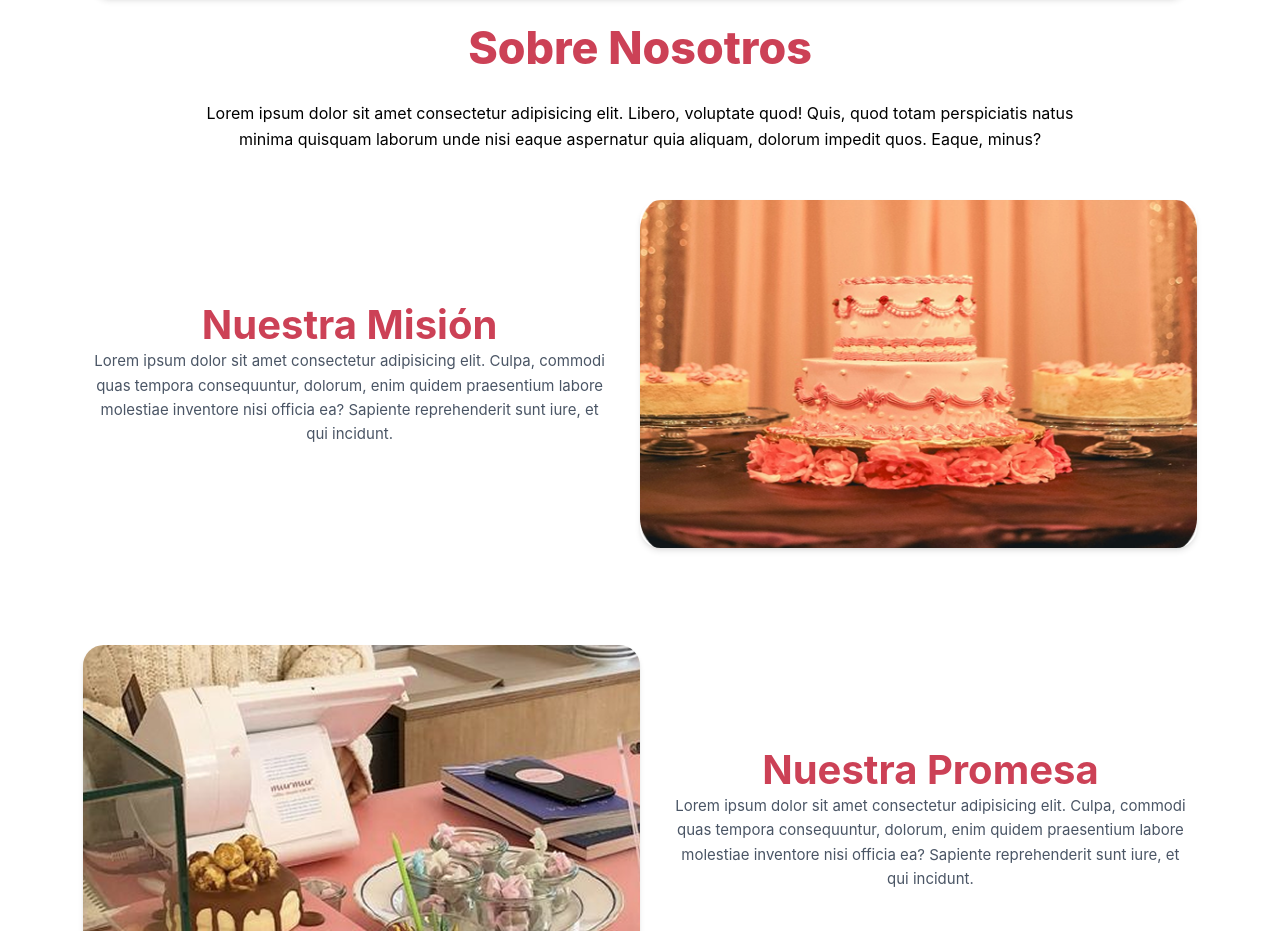
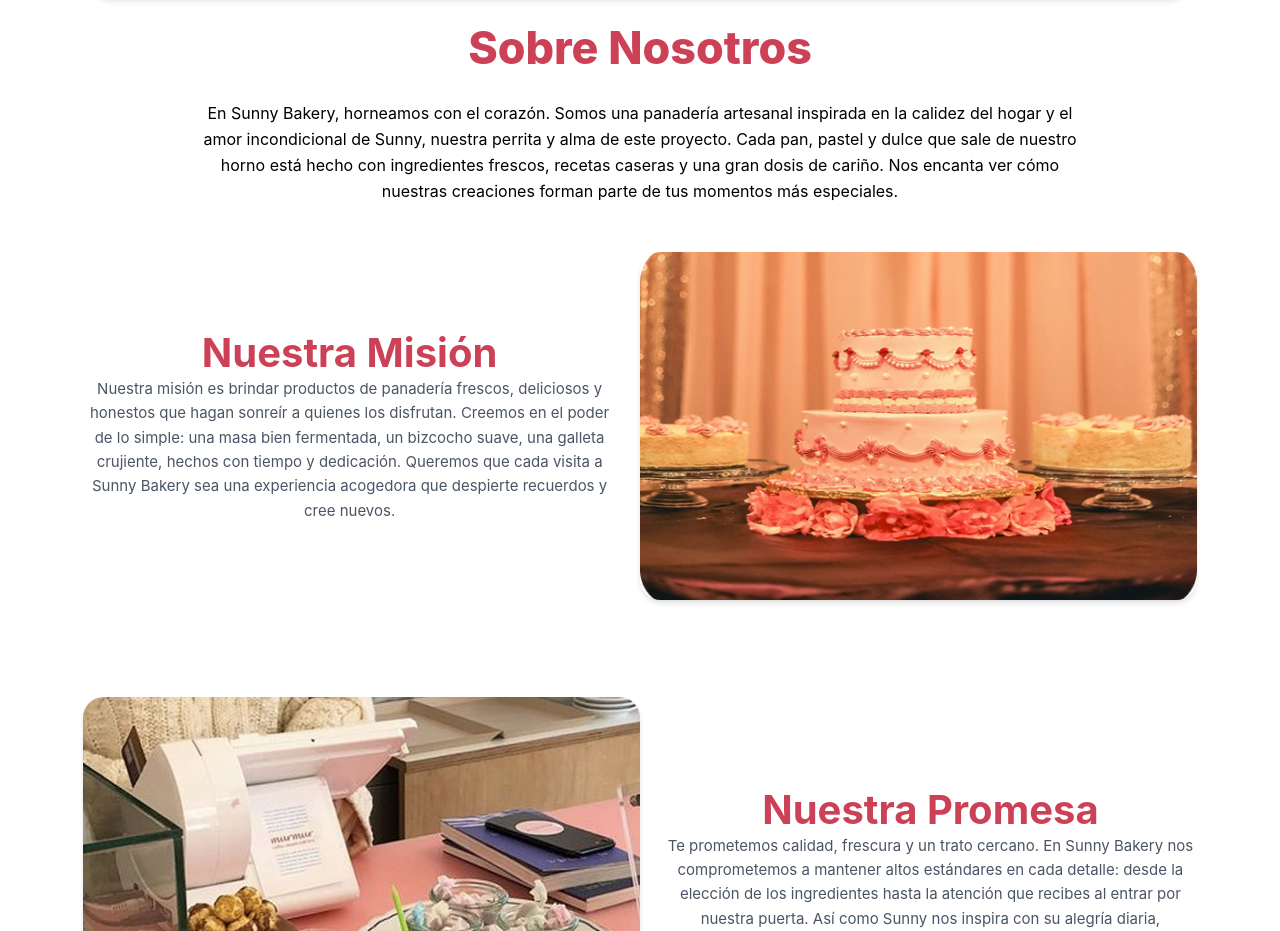
Before and after one commit to PaolaArtola/Bakery, a Vue app: page /about in a window 1280 px wide. Shown: the part 741-1672 px from the top of the page. Built offline with nearby package versions, Linux system fonts and the light colour scheme.

Commit message:
info about

```diff
--- a/src/views/AboutView.vue
+++ b/src/views/AboutView.vue
@@ -17,9 +17,11 @@ const cakeImages = [
     </div>
     <h1 class="">Sobre Nosotros</h1>
     <p class="w-[70%] text-center text-base text-gray-70 leading-relaxed">
-      Lorem ipsum dolor sit amet consectetur adipisicing elit. Libero, voluptate quod! Quis, quod
-      totam perspiciatis natus minima quisquam laborum unde nisi eaque aspernatur quia aliquam,
-      dolorum impedit quos. Eaque, minus?
+      En Sunny Bakery, horneamos con el corazón. Somos una panadería artesanal inspirada en la
+      calidez del hogar y el amor incondicional de Sunny, nuestra perrita y alma de este proyecto.
+      Cada pan, pastel y dulce que sale de nuestro horno está hecho con ingredientes frescos,
+      recetas caseras y una gran dosis de cariño. Nos encanta ver cómo nuestras creaciones forman
+      parte de tus momentos más especiales.
     </p>
 
     <!-- Segunda sección con imagen a la derecha en pantallas grandes -->
@@ -34,9 +36,11 @@ const cakeImages = [
       <div class="text-center at520:text-left at520:w-1/2 space-y-4">
         <h2 class="text-3xl font-bold text-gray-800">Nuestra Misión</h2>
         <p class="text-gray-600 leading-relaxed text-pretty">
-          Lorem ipsum dolor sit amet consectetur adipisicing elit. Culpa, commodi quas tempora
-          consequuntur, dolorum, enim quidem praesentium labore molestiae inventore nisi officia ea?
-          Sapiente reprehenderit sunt iure, et qui incidunt.
+          Nuestra misión es brindar productos de panadería frescos, deliciosos y honestos que hagan
+          sonreír a quienes los disfrutan. Creemos en el poder de lo simple: una masa bien
+          fermentada, un bizcocho suave, una galleta crujiente, hechos con tiempo y dedicación.
+          Queremos que cada visita a Sunny Bakery sea una experiencia acogedora que despierte
+          recuerdos y cree nuevos.
         </p>
       </div>
     </div>
@@ -52,9 +56,10 @@ const cakeImages = [
       <div class="text-center at520:text-left at520:w-1/2 space-y-4">
         <h2>Nuestra Promesa</h2>
         <p class="text-gray-600 leading-relaxed text-pretty">
-          Lorem ipsum dolor sit amet consectetur adipisicing elit. Culpa, commodi quas tempora
-          consequuntur, dolorum, enim quidem praesentium labore molestiae inventore nisi officia ea?
-          Sapiente reprehenderit sunt iure, et qui incidunt.
+          Te prometemos calidad, frescura y un trato cercano. En Sunny Bakery nos comprometemos a
+          mantener altos estándares en cada detalle: desde la elección de los ingredientes hasta la
+          atención que recibes al entrar por nuestra puerta. Así como Sunny nos inspira con su
+          alegría diaria, queremos compartir esa misma alegría contigo en cada mordisco.
         </p>
       </div>
     </div>
```
